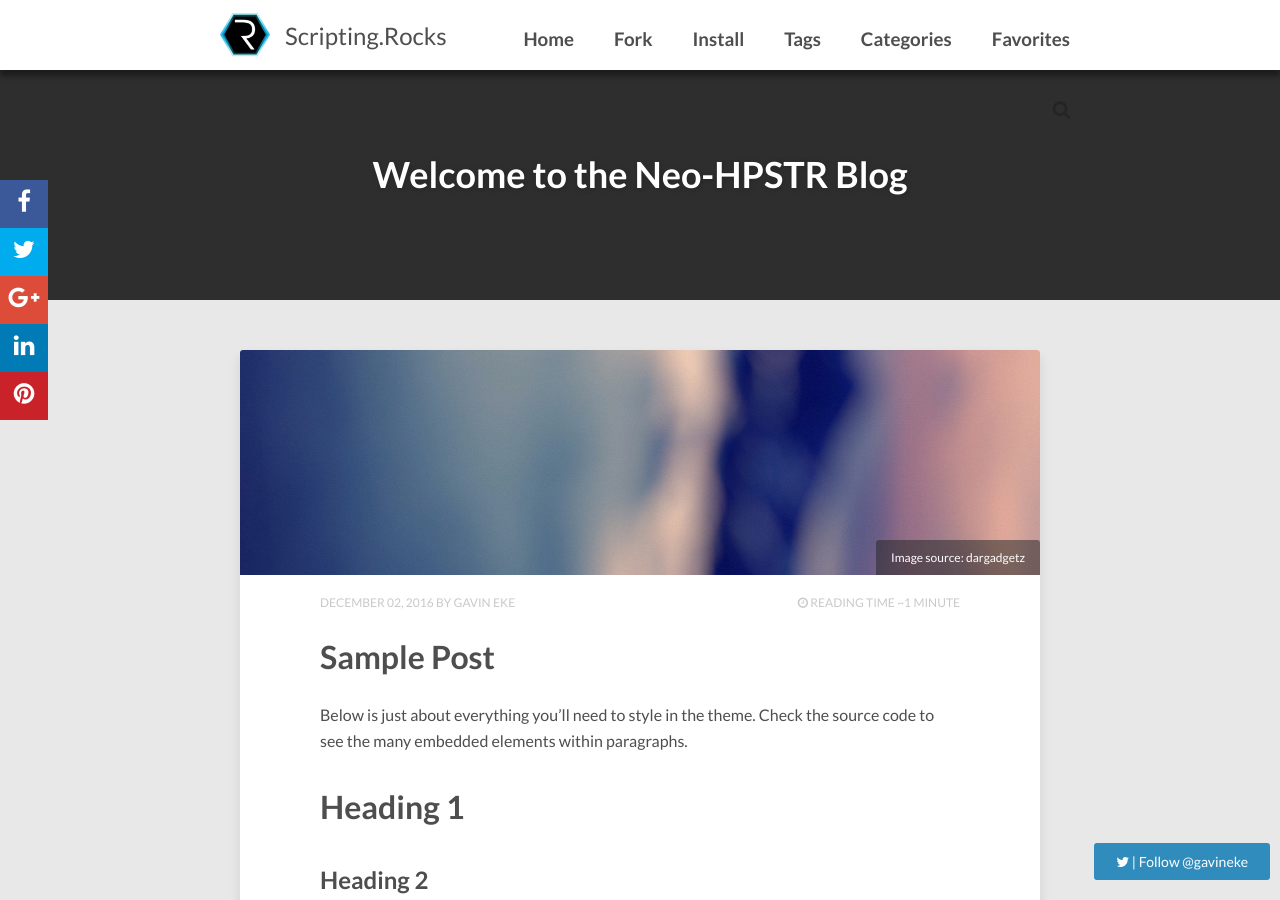
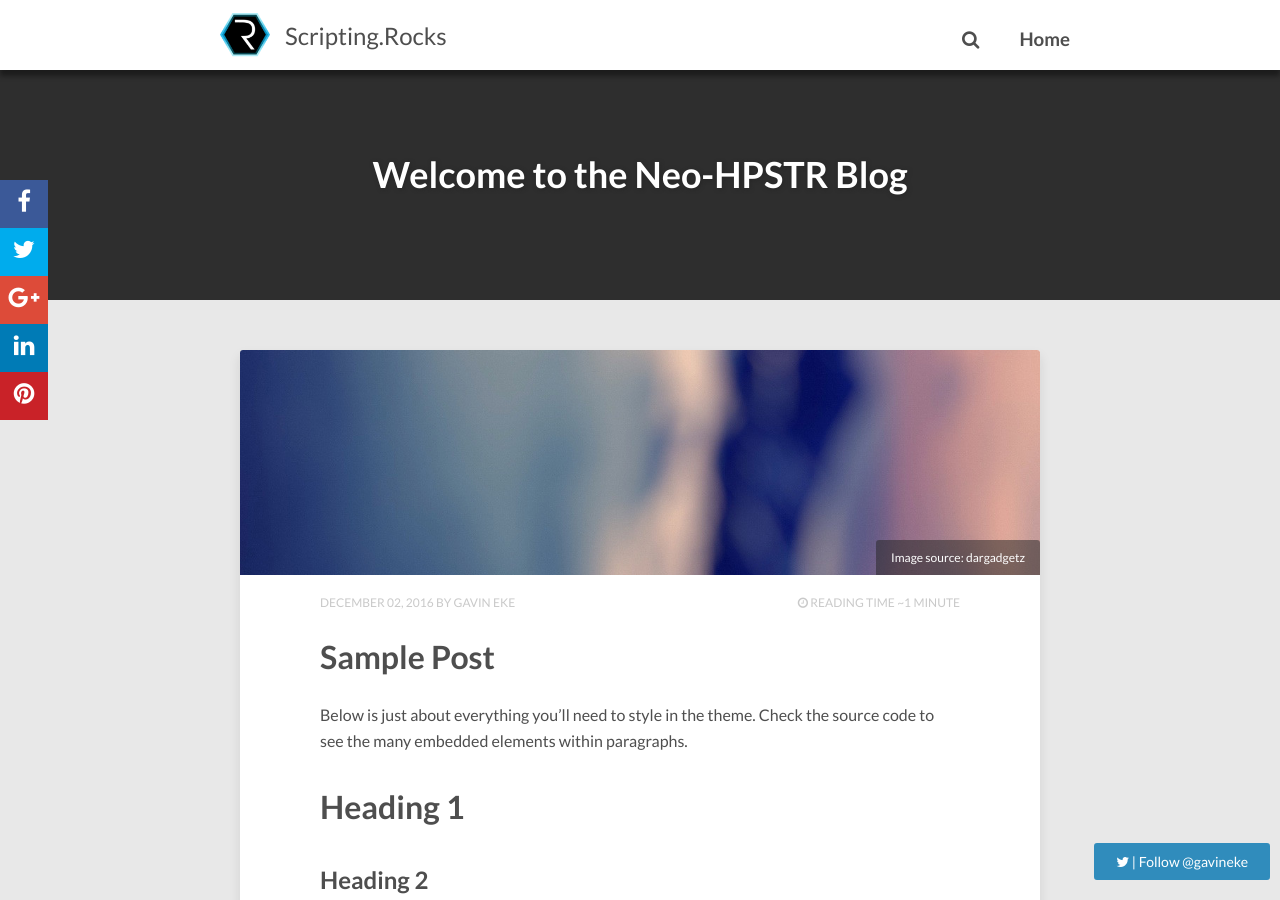
Before and after one commit to GavinEke/ScriptingRocks, a Jekyll site: the page built from index.html, in a window 1280 px wide and 900 px high. Built offline with Jekyll 4.4.1, drawn with Linux system fonts in a browser that asks for light colours; nearby versions of some CDN libraries; the list of posts is cut into pages by our own code; comment, search, counter and statistics services are not loaded; part of the change alters nothing that is shown.

Commit message:
Update _config.yml

```diff
--- a/_config.yml
+++ b/_config.yml
@@ -1,5 +1,5 @@
-title:            Scripting.Rocks
-description:      Describe your website here.
+title:       Scripting.Rocks
+description: Get-Command | Get-Random | Get-Help
 
 # put your disqus here
 disqus_shortname:
@@ -20,22 +20,22 @@ url: http://scripting.rocks
 menu:
   - title: 'Home'
     url: '/'
-  - title: 'Fork'
-    url: 'http://github.com/aron-bordin/neo-hpstr-jekyll-theme'
-  - title: 'Install'
-    url: 'http://github.com/aron-bordin/neo-hpstr-jekyll-theme#installation'
-  - title: 'Tags'
-    url: '/tags'
-  - title: 'Categories'
-    url: '/categories'
-    type: 'categories'
-  - title: 'Favorites'
-    url: '#'
-    submenu:
-      - title: 'Code Highlighter'
-        url: '/intro/code-highlighting-post/'
-      - title: 'Sample Post'
-        url: '/intro/sample-post/'
+#  - title: 'Fork'
+#    url: 'http://github.com/aron-bordin/neo-hpstr-jekyll-theme'
+#  - title: 'Install'
+#    url: 'http://github.com/aron-bordin/neo-hpstr-jekyll-theme#installation'
+#  - title: 'Tags'
+#    url: '/tags'
+#  - title: 'Categories'
+#    url: '/categories'
+#    type: 'categories'
+#  - title: 'Favorites'
+#    url: '#'
+#    submenu:
+#      - title: 'Code Highlighter'
+#        url: '/intro/code-highlighting-post/'
+#      - title: 'Sample Post'
+#        url: '/intro/sample-post/'
 
 # Owner/author information
 owner:
@@ -51,7 +51,7 @@ owner:
 
 # Twitter account associated with the site if different from owner/author twitter account.
 # Used in Twitter cards.
-twitter:
+twitter: gavineke
 
 # Social networking links used in author block underneath posts. Update and remove as you like.
 social:
```
